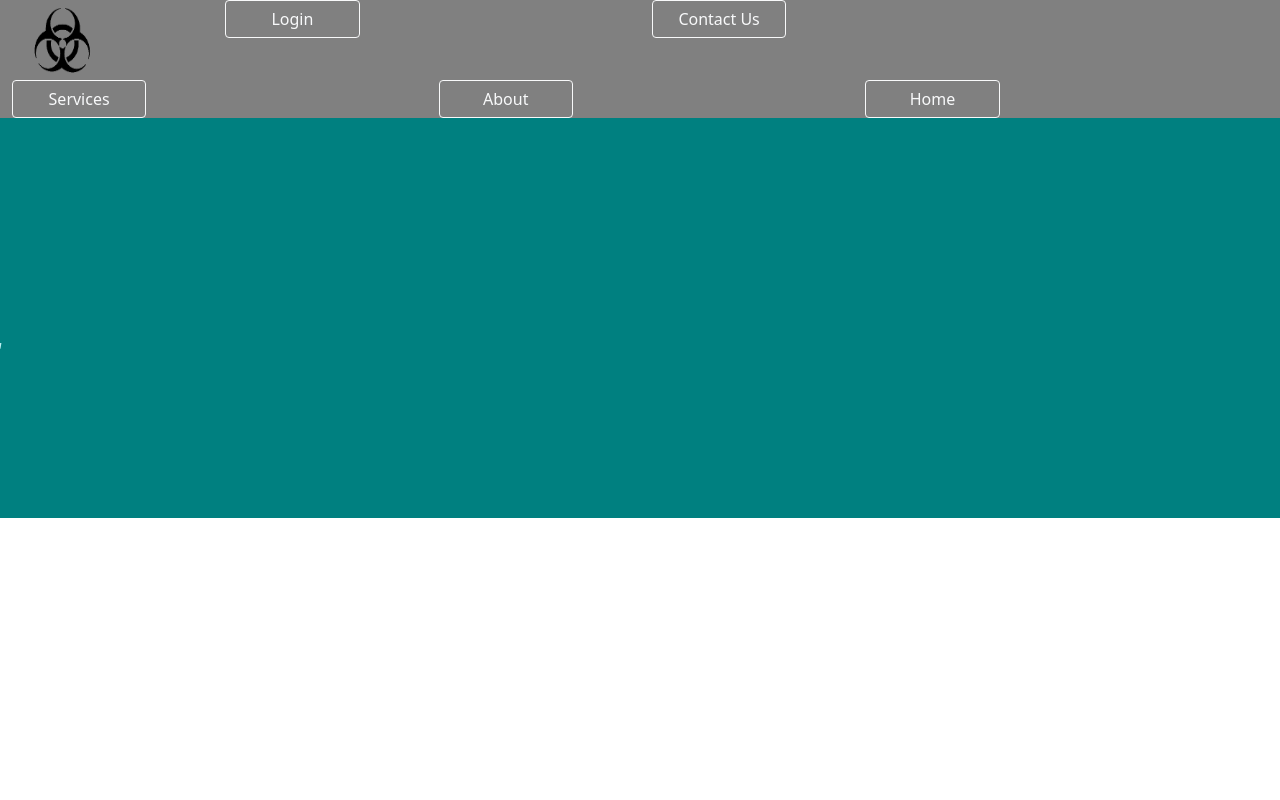
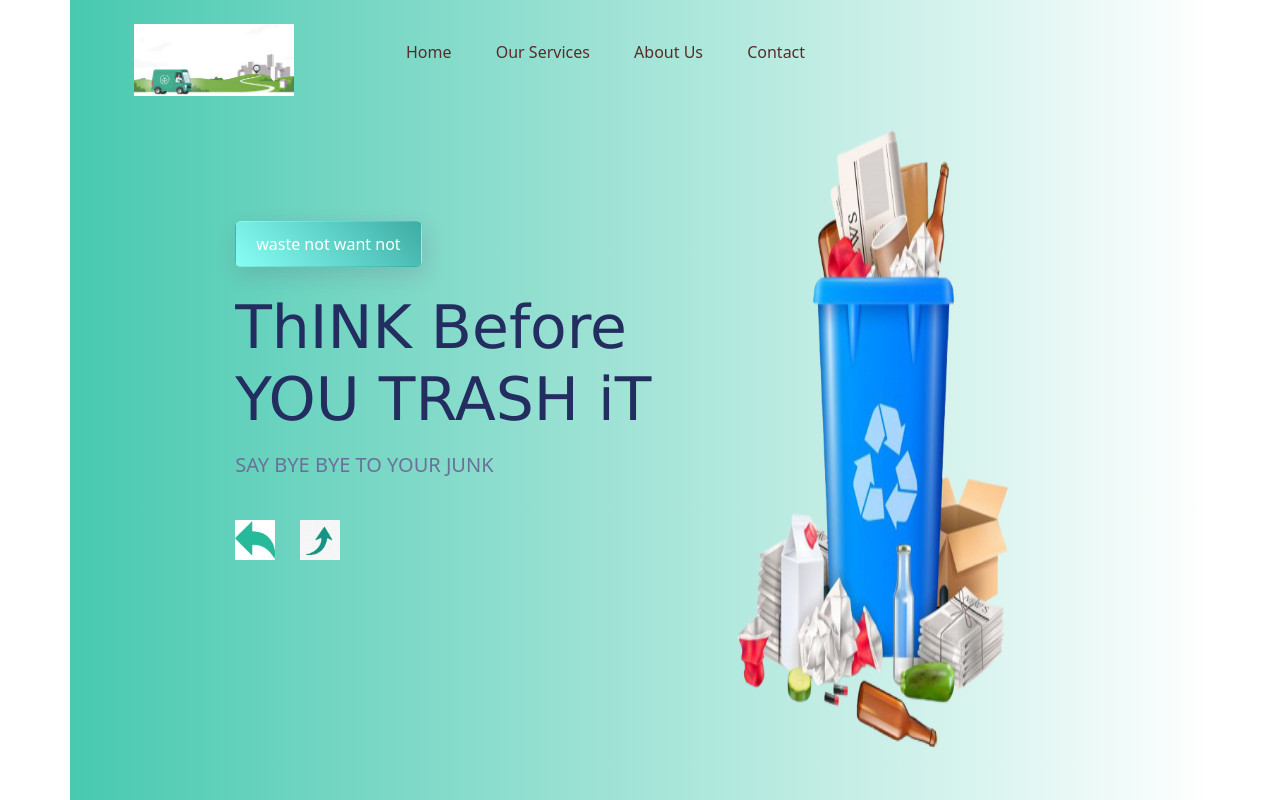
Before and after one commit to Sreelakshmi-c/eWaste, a Django app: template user/templates/first.html in a window 1280 px wide. Run offline with Django 4.2, Linux system fonts and the light colour scheme; the template is opened without the code that fills it, so the values that code supplies are empty; some libraries are stand-ins or nearby versions.

Commit message:
homepage

```diff
--- a/user/templates/first.html
+++ b/user/templates/first.html
@@ -5,76 +5,117 @@
     <meta charset="UTF-8">
     <meta http-equiv="X-UA-Compatible" content="IE=edge">
     <meta name="viewport" content="width=device-width, initial-scale=1.0">
-    <title>Document</title>
+    <title>home</title>
     <link href="https://cdn.jsdelivr.net/npm/bootstrap@5.1.3/dist/css/bootstrap.min.css" rel="stylesheet" integrity="sha384-1BmE4kWBq78iYhFldvKuhfTAU6auU8tT94WrHftjDbrCEXSU1oBoqyl2QvZ6jIW3" crossorigin="anonymous">
     <script src="https://cdn.jsdelivr.net/npm/bootstrap@5.1.3/dist/js/bootstrap.bundle.min.js" integrity="sha384-ka7Sk0Gln4gmtz2MlQnikT1wXgYsOg+OMhuP+IlRH9sENBO0LRn5q+8nbTov4+1p" crossorigin="anonymous"></script>
     <script src="https://cdn.jsdelivr.net/npm/@popperjs/core@2.10.2/dist/umd/popper.min.js" integrity="sha384-7+zCNj/IqJ95wo16oMtfsKbZ9ccEh31eOz1HGyDuCQ6wgnyJNSYdrPa03rtR1zdB" crossorigin="anonymous"></script>
     <script src="https://cdn.jsdelivr.net/npm/bootstrap@5.1.3/dist/js/bootstrap.min.js" integrity="sha384-QJHtvGhmr9XOIpI6YVutG+2QOK9T+ZnN4kzFN1RtK3zEFEIsxhlmWl5/YESvpZ13" crossorigin="anonymous"></script>
+</head>
 <style>
-        .b1{
-            margin-right: 100px;
-            padding-top: 20px;
-            float: right;
-            height: 10px;
+    *{
+        margin: 0;
+        padding: 0;
     }
-
-        h1{
-            font-family: -apple-system, BlinkMacSystemFont, 'Segoe UI', Roboto, Oxygen, Ubuntu, Cantarell, 'Open Sans', 'Helvetica Neue', sans-serif;
-            font-size: 55px;
-            font-style: oblique;
-            color: rgb(188, 240, 241);
+    .container{
+        height: 100vh;
+        width: 100%;
+        background-image:linear-gradient(to right ,#48C9B0,white ) ;
+        background-position: center;
+        background-size: cover;
+        padding-left: 5%;
+        padding-right: 5%;
+        box-sizing: border-box;
+        position: relative;
     }
-        .d2{
+    .navbar{
         width: 100%;
-            height: 400px;
-            background-color: teal;
-            padding-top: 70px;
+        height: 15vh;
+        margin: auto;
+        display: flex;
+        align-items: center;
     }
-        .m1{
-            float: right;
+    .logo{
+        width: 160px;
+        cursor: pointer;
+    }
+    nav{
+        flex: 1;
+        padding-left: 60px;
+    }
+    nav ul li{
+        display: inline-block;
+        list-style: none;
+        margin: 0px 20px;
+    }
+    nav ul li a{
+        text-decoration: none;
+        color: rgb(90, 43, 43);
+    }
+    .content h1{
+        font-size: 60px;
+        font-weight: 100;
+        margin-top: 24px;
+        margin-bottom: 15px;
+        color: #232d60;
+        font-family: 'Lucida Sans', 'Lucida Sans Regular', 'Lucida Grande', 'Lucida Sans Unicode', Geneva, Verdana, sans-serif;
+    }
+    .content p{
+        font-size: 20px;
+        color: #6a7199;
+    }
+    .content{
+        margin-left: 10%;
+        margin-top: 10%;
+    }
+    .content .btn{
+        display: inline-block;
+        background: linear-gradient(45deg, #87fef4, #3eada4);
+        border-radius: 6px;
+        padding: 10px 20px;
+        box-sizing: border-box;
+        text-decoration: none;
+        color: #fff;
+        box-shadow: 3px  8px 22px rgba(94, 28, 68, 0.15);
+    }
+    .arrow-icons{
+        margin-top: 40px;
+        display: flex;
+    }
+    .arrow-icons img{
+        width: 40px;
+        margin-right: 25px;
+    }
+    .feature-img{
+        width: 30%;
+        height: 90%;
+        position: absolute;
+        bottom: 0;
+        right: 160px;
     }
 </style>
-</head>
 <body>
-    <div class="container-fluid" style="background-color: grey;">
-        <div class="row">
-            <div class="col-2">
-                <a href="#para"><img src="{% static 'image/logo2.png' %}" height="80px" width="100px"  alt=""></a>
+    <div class="container">
+        <div class="navbar">
+            <img src="{% static 'image/img1.jpg' %}" class="logo" alt="">
+            <nav>
+                <ul>
+                    <li><a href="">Home</a></li>
+                    <li><a href="">Our Services</a></li>
+                    <li><a href="">About Us</a></li>
+                    <li><a href="">Contact</a></li>
+                </ul>
+            </nav>
         </div>
-            <div class="col-4">
-                <button type="button" class="btn btn-outline-light col-md-4">Login</button>
-            </div>
-            <div class="col-4">
-                <button type="button" class="btn btn-outline-light col-md-4">Contact Us</button>
-            </div>
-            <div class="col-4">
-                <button type="button" class="btn btn-outline-light col-md-4">Services</button>
-            </div>
-            <div class="col-4">
-                <button type="button" class="btn btn-outline-light col-md-4">About</button>
-            </div>
-            <div class="col-4">
-                <button type="button" class="btn btn-outline-light col-md-4">Home</button>
+        <div class="content">
+            <a href="" class="btn ">waste not want not</a>
+            <h1>ThINK Before <br> YOU TRASH iT</h1>
+            <p>SAY BYE BYE TO YOUR JUNK</p>
+            <div class="arrow-icons">
+                <img src="{% static 'image/back-arrow.png' %}" alt="">
+                <img src="{% static 'image/next-arrow.png' %}" alt="">
             </div>
         </div>
-    </div>
-    <div class="d2" style="display: flex;">
-        <marquee class="m1" style="nowrap" behavior="" direction="right">
-            <h1>
-                Use  it Up, <br>
-                Wear it Out, <br>
-                Make it do, or <br>
-                Do  without. <br>
-            </h1>
-        </marquee>
-        <marquee behavior="" style="nowrap" direction="left">
-            <h1>
-                Use  it Up, <br>
-                Wear it Out, <br>
-                Make it do, or <br>
-                Do  without. <br>
-            </h1>
-        </marquee>
+        <img src="{% static 'image/homeimg1.png' %}" class="feature-img" alt="">
     </div>
 </body>
 </html>
--- a/user/urls.py
+++ b/user/urls.py
@@ -1,6 +1,6 @@
 from django.urls import path
 from .import views
 urlpatterns=[
-    path('home/',views.fnHome,name='home/'),
-    path('first/',views.fnFirst,name='first/')
+    path('',views.fnHome,name='home'),
+    path('first',views.fnFirst,name='first')
 ]
```
Also changed, not shown: user/templates/home.html (+4 -16 lines), user/static/image/back-arrow.png (added), user/static/image/homeimg.jpg (added), user/static/image/homeimg1.png (added), user/static/image/next-arrow.png (added), user/static/image/recycling.jpeg (added). Lines whose indentation alone changed are shown as unchanged.
